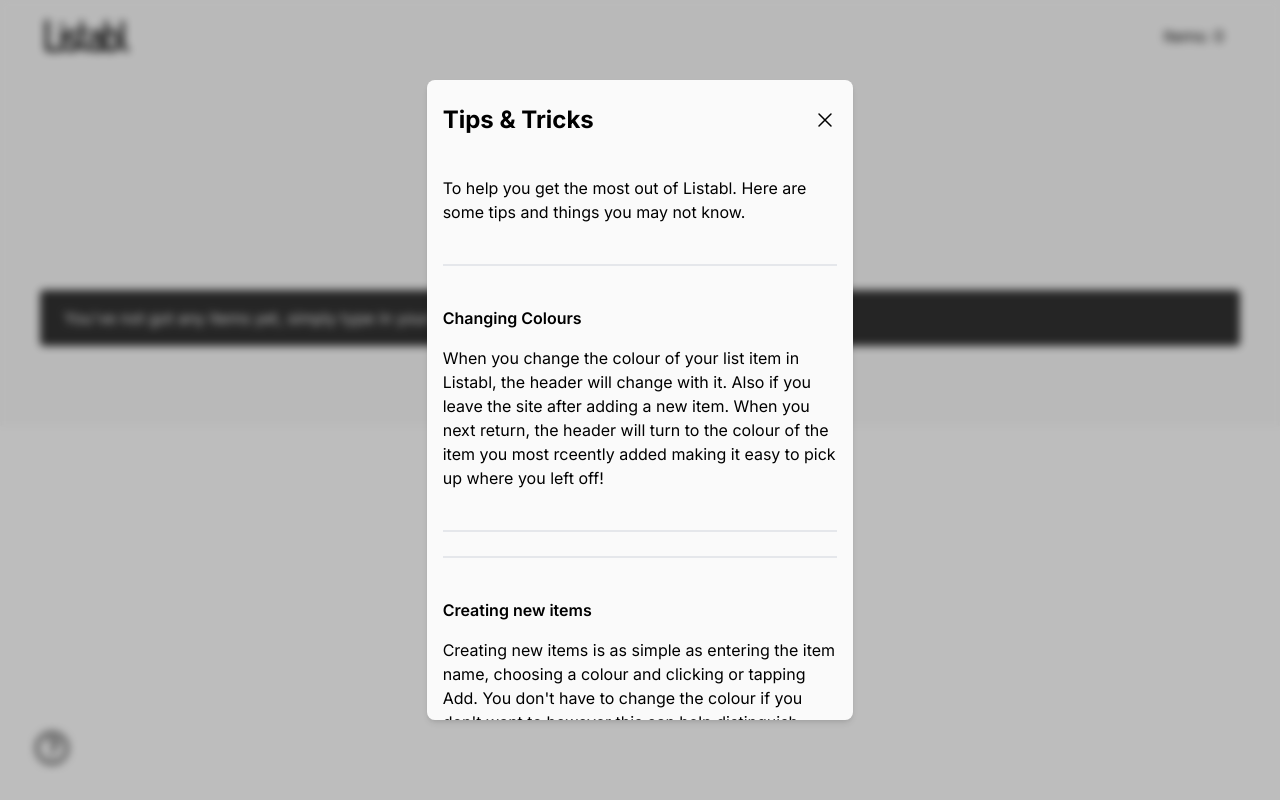
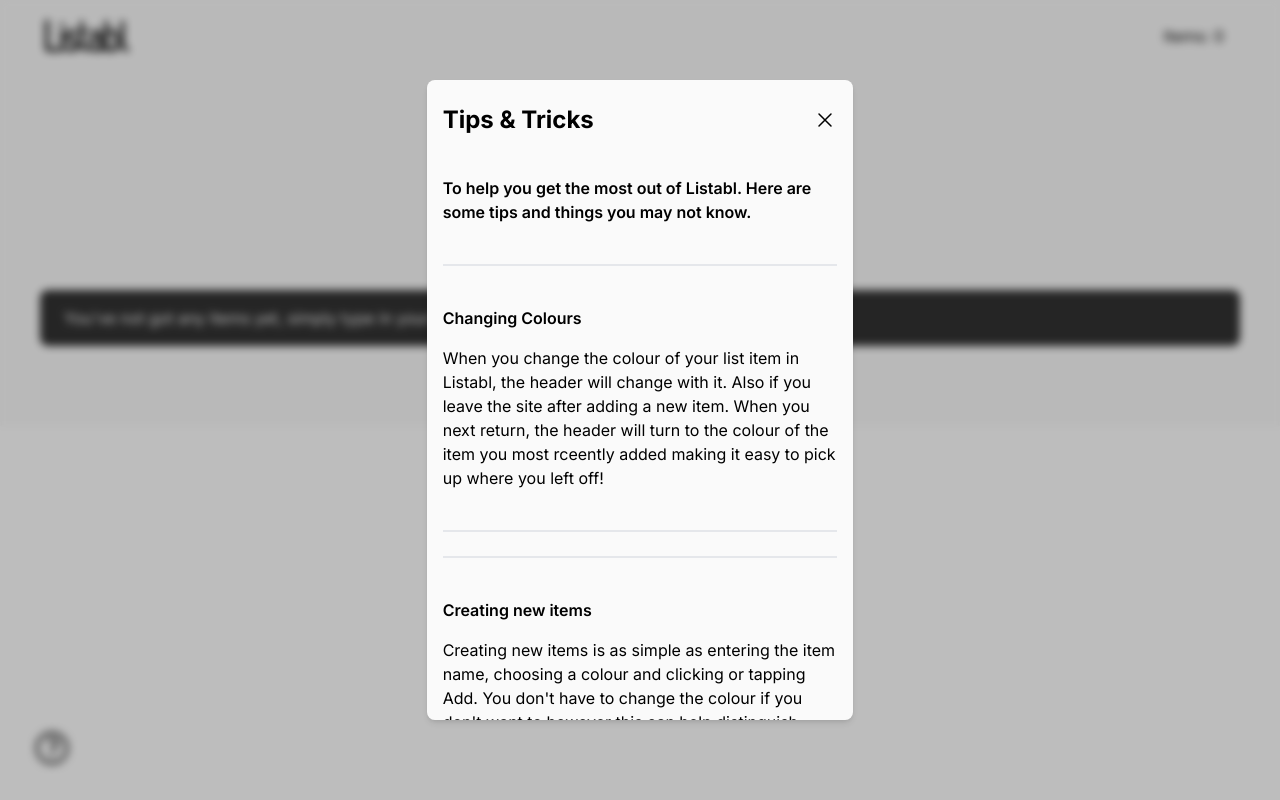
Before and after one commit to mwebh/listabl, a Next.js app: page / in a window 1280 px wide. Both pictures are taken after a click on the button 52 px from the left and 748 px from the top of the page. Built offline with nearby package versions, Linux system fonts and the light colour scheme.

Commit message:
Softened corners

```diff
--- a/src/app/Components/Header.js
+++ b/src/app/Components/Header.js
@@ -12,7 +12,7 @@ export default function Header({color, list}) {
         <div>
             <img src={Logo.src} alt="Listabl" className=' max-h-10' />
         </div>
-        <div className=' px-4 py-2 bg-neutral-50 rounded'>
+        <div className=' px-4 py-2 bg-neutral-50 rounded-lg'>
             {list && <p>Items: {list.length}</p>}
             {!list && <p>Items: 0</p>}
         </div>
--- a/src/app/Components/IncrementButton.js
+++ b/src/app/Components/IncrementButton.js
@@ -13,7 +13,7 @@ export default function IncrementButton({inputValue, setInputValue, addList, col
                 value={inputValue}
                 placeholder='Add Item'
                 onChange={(e) => setInputValue(e.target.value)}
-                className={`${inputValue ? 'bg-neutral-100' : 'bg-neutral-200'} p-2 rounded transition-all duration-200 w-full text-base`}
+                className={`${inputValue ? 'bg-neutral-100' : 'bg-neutral-200'} p-2 rounded-lg transition-all duration-200 w-full text-base`}
               />
               <div
                 className={`w-8 h-8 rounded-full flex items-center justify-center border-2 border-black transition-colors duration-500`}
@@ -23,7 +23,7 @@ export default function IncrementButton({inputValue, setInputValue, addList, col
               </div>
             </div>
             <label
-              className=' w-full flex gap-2 items-center bg-neutral-100 p-2 h-max'
+              className={`w-full flex gap-2 items-center p-2 h-max rounded-lg ${dueDate === "" ? 'bg-neutral-200' : 'bg-neutral-100'} transition-all duration-200`}
             >
               <svg xmlns="http://www.w3.org/2000/svg" fill="none" viewBox="0 0 24 24" strokeWidth={1.5} stroke="currentColor" className="w-6 h-6">
                 <path strokeLinecap="round" strokeLinejoin="round" d="M6.75 3v2.25M17.25 3v2.25M3 18.75V7.5a2.25 2.25 0 012.25-2.25h13.5A2.25 2.25 0 0121 7.5v11.25m-18 0A2.25 2.25 0 005.25 21h13.5A2.25 2.25 0 0021 18.75m-18 0v-7.5A2.25 2.25 0 015.25 9h13.5A2.25 2.25 0 0121 11.25v7.5m-9-6h.008v.008H12v-.008zM12 15h.008v.008H12V15zm0 2.25h.008v.008H12v-.008zM9.75 15h.008v.008H9.75V15zm0 2.25h.008v.008H9.75v-.008zM7.5 15h.008v.008H7.5V15zm0 2.25h.008v.008H7.5v-.008zm6.75-4.5h.008v.008h-.008v-.008zm0 2.25h.008v.008h-.008V15zm0 2.25h.008v.008h-.008v-.008zm2.25-4.5h.008v.008H16.5v-.008zm0 2.25h.008v.008H16.5V15z" />
@@ -34,7 +34,7 @@ export default function IncrementButton({inputValue, setInputValue, addList, col
           <button
             type='submit'
             onClick={(e) => addList(e)}
-            className={`py-2 text-base w-20 rounded active:brightness-90 transition-all duration-200 ${inputValue ? 'text-neutral-50 bg-blue-500 pointer-events-auto' : 'text-neutral-400 pointer-events-none'}`}
+            className={`py-2 text-base w-20 rounded-lg active:brightness-90 transition-all duration-200 ${inputValue ? 'text-neutral-50 bg-blue-500 pointer-events-auto' : 'text-neutral-400 pointer-events-none'}`}
           >
             Add
           </button>
--- a/src/app/Components/ItemNotification.js
+++ b/src/app/Components/ItemNotification.js
@@ -2,7 +2,7 @@ import React from 'react'
 
 export default function ItemNotification({deleted, setDeleted, notification}) {
   return (
-    <div className={`${deleted ? 'flex' : 'hidden'} flash-up gap-4 p-6 rounded-md bg-neutral-800 fixed bottom-6 right-6`}>
+    <div className={`${deleted ? 'flex' : 'hidden'} flash-up gap-4 p-6 rounded-lg bg-neutral-800 fixed bottom-6 right-6`}>
         <svg xmlns="http://www.w3.org/2000/svg" fill="none" viewBox="0 0 24 24" strokeWidth={1.5} stroke="currentColor" className="w-6 h-6 text-green-500">
           <path strokeLinecap="round" strokeLinejoin="round" d="M9 12.75L11.25 15 15 9.75M21 12c0 1.268-.63 2.39-1.593 3.068a3.745 3.745 0 01-1.043 3.296 3.745 3.745 0 01-3.296 1.043A3.745 3.745 0 0112 21c-1.268 0-2.39-.63-3.068-1.593a3.746 3.746 0 01-3.296-1.043 3.745 3.745 0 01-1.043-3.296A3.745 3.745 0 013 12c0-1.268.63-2.39 1.593-3.068a3.745 3.745 0 011.043-3.296 3.746 3.746 0 013.296-1.043A3.746 3.746 0 0112 3c1.268 0 2.39.63 3.068 1.593a3.746 3.746 0 013.296 1.043 3.746 3.746 0 011.043 3.296A3.745 3.745 0 0121 12z" />
         </svg>
--- a/src/app/Components/Modal.js
+++ b/src/app/Components/Modal.js
@@ -17,6 +17,11 @@ export default function Modal({modal, setModal, color}) {
             title: "Choosing a date",
             id: 3,
             desc: "You can now pick a due date for your task. Click or tap the calendar icon to simply choose a date or if you want you can put it in yourself. This way when you checkup on your tasks you'll know which ones you need to do first."
+        },
+        {
+            title: "More on dates",
+            id: 4,
+            desc: "Dates are shown in yyyy-MM-dd format. You don't have to provide a date if you don't want to. If you don't select a date the task or item will simply be created as is with no due date."
         }
     ]
 
@@ -33,7 +38,7 @@ export default function Modal({modal, setModal, color}) {
                     </svg>
                 </button>
             </div>
-            <p className='my-4'>To help you get the most out of Listabl. Here are some tips and things you may not know.</p>
+            <p className='my-4 font-semibold'>To help you get the most out of Listabl. Here are some tips and things you may not know.</p>
             {
                 tips.map(tip => {
                     return (
--- a/src/app/page.js
+++ b/src/app/page.js
@@ -91,10 +91,10 @@ export default function Home() {
                 return (
                   <div
                     key={listItem.id}
-                    className={`fade-in flex justify-between items-center px-6 py-6 shadow-md rounded w-1/4 max-w-md min-w-[300px] h-max gap-4`}
+                    className={`fade-in flex justify-between items-center px-6 py-6 shadow-md rounded-lg w-1/4 max-w-md min-w-[300px] h-max gap-4`}
                     style={{backgroundColor: listItem.color}}
                   >
-                    <div className="relative px-4 py-2 rounded bg-neutral-50 shadow-md text-base flex flex-col gap-2 items-start">
+                    <div className="relative px-4 py-2 rounded-lg bg-neutral-50 shadow-md text-base flex flex-col gap-2 items-start">
                       <p>{listItem.name}</p>
                       {listItem.date && <p className="w-max py-1 px-2 bg-neutral-200 rounded-full text-xs">Due on: {listItem.date}</p>}
 
@@ -118,7 +118,7 @@ export default function Home() {
         !list && (
           <div className=" px-6 md:px-10 max-w-full fade-in mb-20">
             <h3
-              className=" px-6 py-4 rounded bg-neutral-800 text-neutral-50 text-base"
+              className=" px-6 py-4 rounded-lg bg-neutral-800 text-neutral-50 text-base"
               >
               You&apos;ve not got any items yet, simply type in your items above and choose a colour!
             </h3>
```
